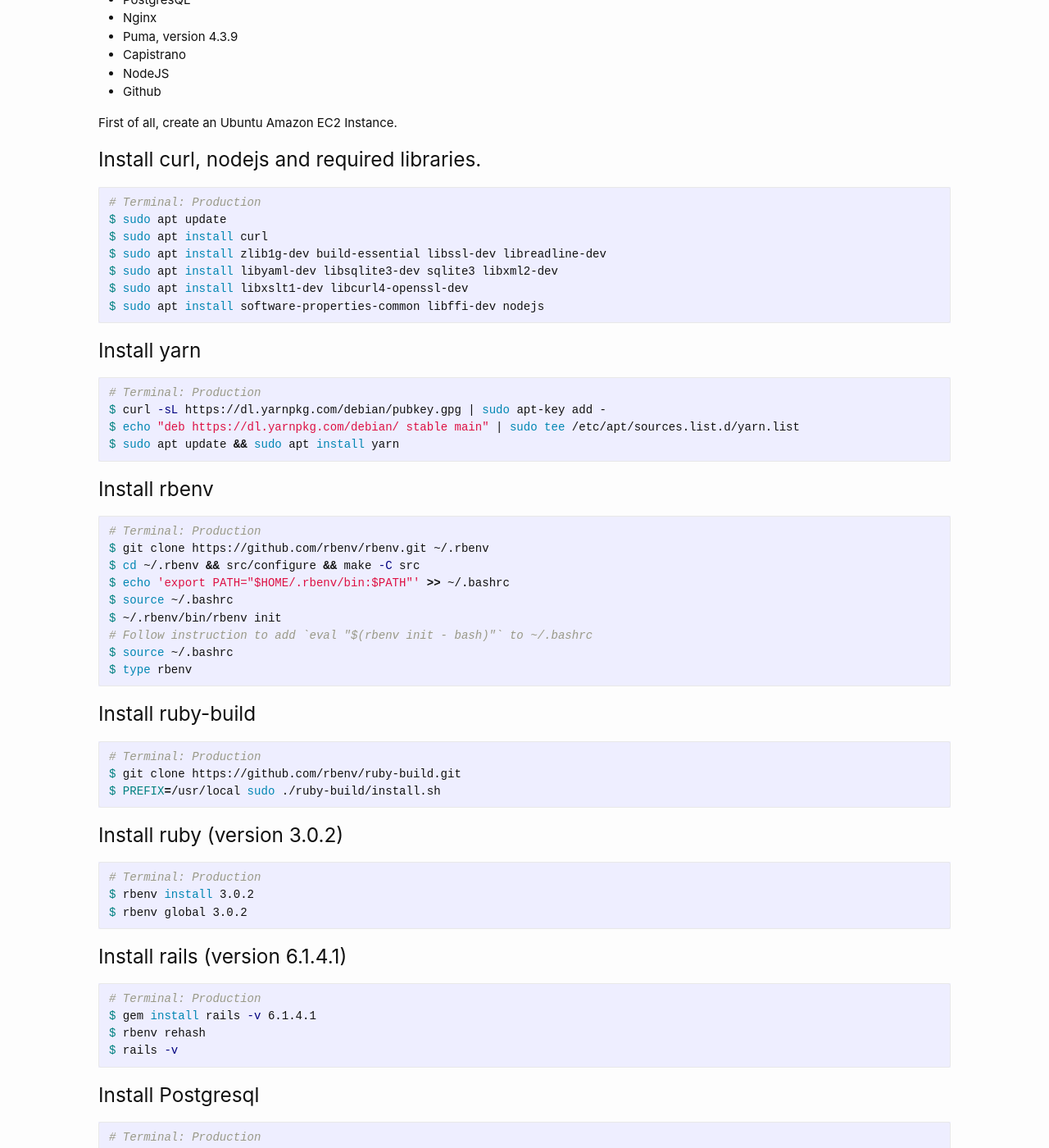
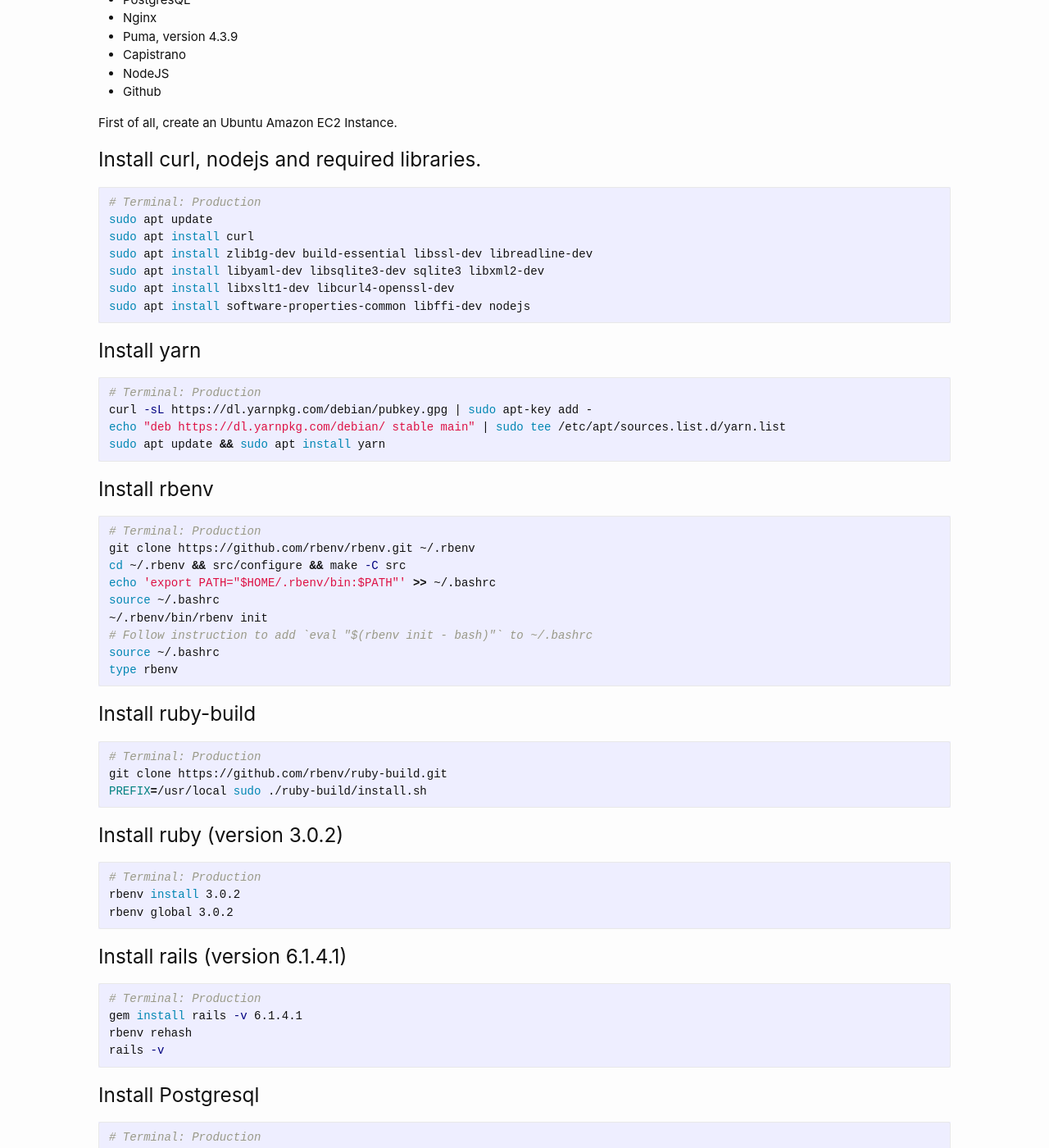
Before and after one commit to bnguyenb/bnguyenb, a Jekyll site: the page built from _posts/development/2022-01-13-deploying-rails-app-on-amazon-ec2-with-capistrano-nginx-and-puma.markdown, in a window 1280 px wide and 1400 px high, scrolled down 374 px. Shown: the whole window at 82% size. Built offline with Jekyll 4.4.1, drawn with Linux system fonts in a browser that asks for light colours; comment, search, counter and statistics services are not loaded; some of the changed text lies outside the part shown.

````diff
--- a/_posts/development/2022-01-13-deploying-rails-app-on-amazon-ec2-with-capistrano-nginx-and-puma.markdown
+++ b/_posts/development/2022-01-13-deploying-rails-app-on-amazon-ec2-with-capistrano-nginx-and-puma.markdown
@@ -23,79 +23,79 @@ First of all, create an Ubuntu Amazon EC2 Instance.
 ### Install curl, nodejs and required libraries.
 ```sh
 # Terminal: Production
-$ sudo apt update
-$ sudo apt install curl
-$ sudo apt install zlib1g-dev build-essential libssl-dev libreadline-dev
-$ sudo apt install libyaml-dev libsqlite3-dev sqlite3 libxml2-dev
-$ sudo apt install libxslt1-dev libcurl4-openssl-dev
-$ sudo apt install software-properties-common libffi-dev nodejs
+sudo apt update
+sudo apt install curl
+sudo apt install zlib1g-dev build-essential libssl-dev libreadline-dev
+sudo apt install libyaml-dev libsqlite3-dev sqlite3 libxml2-dev
+sudo apt install libxslt1-dev libcurl4-openssl-dev
+sudo apt install software-properties-common libffi-dev nodejs
 ```
 
 ### Install yarn
 
 ```sh
 # Terminal: Production
-$ curl -sL https://dl.yarnpkg.com/debian/pubkey.gpg | sudo apt-key add -
-$ echo "deb https://dl.yarnpkg.com/debian/ stable main" | sudo tee /etc/apt/sources.list.d/yarn.list
-$ sudo apt update && sudo apt install yarn
+curl -sL https://dl.yarnpkg.com/debian/pubkey.gpg | sudo apt-key add -
+echo "deb https://dl.yarnpkg.com/debian/ stable main" | sudo tee /etc/apt/sources.list.d/yarn.list
+sudo apt update && sudo apt install yarn
 ```
 
 ### Install rbenv
 
 ```sh
 # Terminal: Production
-$ git clone https://github.com/rbenv/rbenv.git ~/.rbenv
-$ cd ~/.rbenv && src/configure && make -C src
-$ echo 'export PATH="$HOME/.rbenv/bin:$PATH"' >> ~/.bashrc
-$ source ~/.bashrc
-$ ~/.rbenv/bin/rbenv init
+git clone https://github.com/rbenv/rbenv.git ~/.rbenv
+cd ~/.rbenv && src/configure && make -C src
+echo 'export PATH="$HOME/.rbenv/bin:$PATH"' >> ~/.bashrc
+source ~/.bashrc
+~/.rbenv/bin/rbenv init
 # Follow instruction to add `eval "$(rbenv init - bash)"` to ~/.bashrc
-$ source ~/.bashrc
-$ type rbenv
+source ~/.bashrc
+type rbenv
 ```
 
 ### Install ruby-build
 
 ```sh
 # Terminal: Production
-$ git clone https://github.com/rbenv/ruby-build.git
-$ PREFIX=/usr/local sudo ./ruby-build/install.sh
+git clone https://github.com/rbenv/ruby-build.git
+PREFIX=/usr/local sudo ./ruby-build/install.sh
 ```
 
 ### Install ruby (version 3.0.2)
 
 ```sh
 # Terminal: Production
-$ rbenv install 3.0.2
-$ rbenv global 3.0.2
+rbenv install 3.0.2
+rbenv global 3.0.2
 ```
 
 ### Install rails (version 6.1.4.1)
 
 ```sh
 # Terminal: Production
-$ gem install rails -v 6.1.4.1
-$ rbenv rehash
-$ rails -v
+gem install rails -v 6.1.4.1
+rbenv rehash
+rails -v
 ```
 
 ### Install Postgresql
 
 ```sh
 # Terminal: Production
-$ sudo apt install postgresql postgresql-contrib
-$ sudo apt install libpq-dev
+sudo apt install postgresql postgresql-contrib
+sudo apt install libpq-dev
 ```
 
 ### Working with database
 
 ```sh
 # Terminal: Production
-$ sudo -u postgres createuser --interactive
+sudo -u postgres createuser --interactive
   --> Create new user, it will ask for enter username
-$ sudo -u postgres createdb <dbname>
+sudo -u postgres createdb <dbname>
   --> Create new database
-$ sudo -u postgres psql
+sudo -u postgres psql
   --> use psql to set password and add user to database
 postgres=# alter user <username> with encrypted password '<password>';
 postgres=# grant all privileges on database <dbname> to <username>;
@@ -105,23 +105,23 @@ postgres=# \q
 ### Edit pg_hba.conf file to allow login with password
 ```sh
 # Terminal: Production
-$ sudo nano /etc/postgresql/12/main/pg_hba.conf
+sudo nano /etc/postgresql/12/main/pg_hba.conf
   local   all             postgres                            peer
   --> change peer to md5
-$ sudo service postgresql restart
+sudo service postgresql restart
 ```
 
 ### Install Nginx
 ```sh
 # Terminal: Production
-$ sudo apt install nginx
+sudo apt install nginx
 ```
 
 ### Create github repo and config deploy key
 ```sh
 # Terminal: Production
-$ ssh-keygen -t rsa
-$ cat ~/.ssh/id_rsa.pub
+ssh-keygen -t rsa
+cat ~/.ssh/id_rsa.pub
 ```
 
 #### Follow [these instructions](https://docs.github.com/en/developers/overview/managing-deploy-keys) to add the newly created key to your GitHub project.
@@ -135,17 +135,17 @@ gem 'puma'
 
 # If you already have a development group, you can add this into it
 group :development do
-    gem 'capistrano',         require: false
-    gem 'capistrano-rvm',     require: false
-    gem 'capistrano-rails',   require: false
-    gem 'capistrano-bundler', require: false
-    gem 'capistrano3-puma',   require: false
+  gem 'capistrano',         require: false
+  gem 'capistrano-rvm',     require: false
+  gem 'capistrano-rails',   require: false
+  gem 'capistrano-bundler', require: false
+  gem 'capistrano3-puma',   require: false
 end
 ```
 ```sh
 # Terminal: Development
-$ bundle
-$ cap install
+bundle
+cap install
 ```
 
 #### This creates:
@@ -158,7 +158,7 @@ Update these files with the links below:
 
 ```sh
 # Terminal: Development
-$ cap production deploy:initial
+cap production deploy:initial
 ```
 
 ### Nginx configuration
@@ -167,19 +167,19 @@ Create file config/nginx.conf and update with this link:
 
 ```sh
 # Terminal: Development
-$ cap production deploy
+cap production deploy
 ```
 
 ```sh
 # Terminal: Production
-$ sudo rm /etc/nginx/sites-enabled/default
-$ sudo ln -nfs "/home/ubuntu/apps/[APP_NAME]/current/config/nginx.conf" "/etc/nginx/sites-enabled/[APP_NAME]"
-$ sudo service nginx restart
+sudo rm /etc/nginx/sites-enabled/default
+sudo ln -nfs "/home/ubuntu/apps/[APP_NAME]/current/config/nginx.conf" "/etc/nginx/sites-enabled/[APP_NAME]"
+sudo service nginx restart
 ```
 
 You’re all done! Now, anytime you want to push an update, all you have to do is commit your changes to your repo, then run:
 
 ```sh
 # Terminal: Development
-$ cap production deploy
+cap production deploy
 ```
--- a/_posts/development/2022-01-14-using-action-text-in-rails-6.markdown
+++ b/_posts/development/2022-01-14-using-action-text-in-rails-6.markdown
@@ -11,7 +11,7 @@ In order to have Action Text in your application you have to follow a few steps.
 #### Install Action Text
 ```sh
 # Terminal: Development
-$ rails action_text:install
+rails action_text:install
 ```
 
 #### Import style and javascript
````
Also changed, not shown: _posts/development/2022-01-20-building-blog-site-with-jekyll-and-github-pages.markdown (+5 -5 lines), _posts/development/2022-01-20-use-gem-meta-tags-in-rails-improve-search-engine-optimization-seo.markdown (+32 -32 lines).
